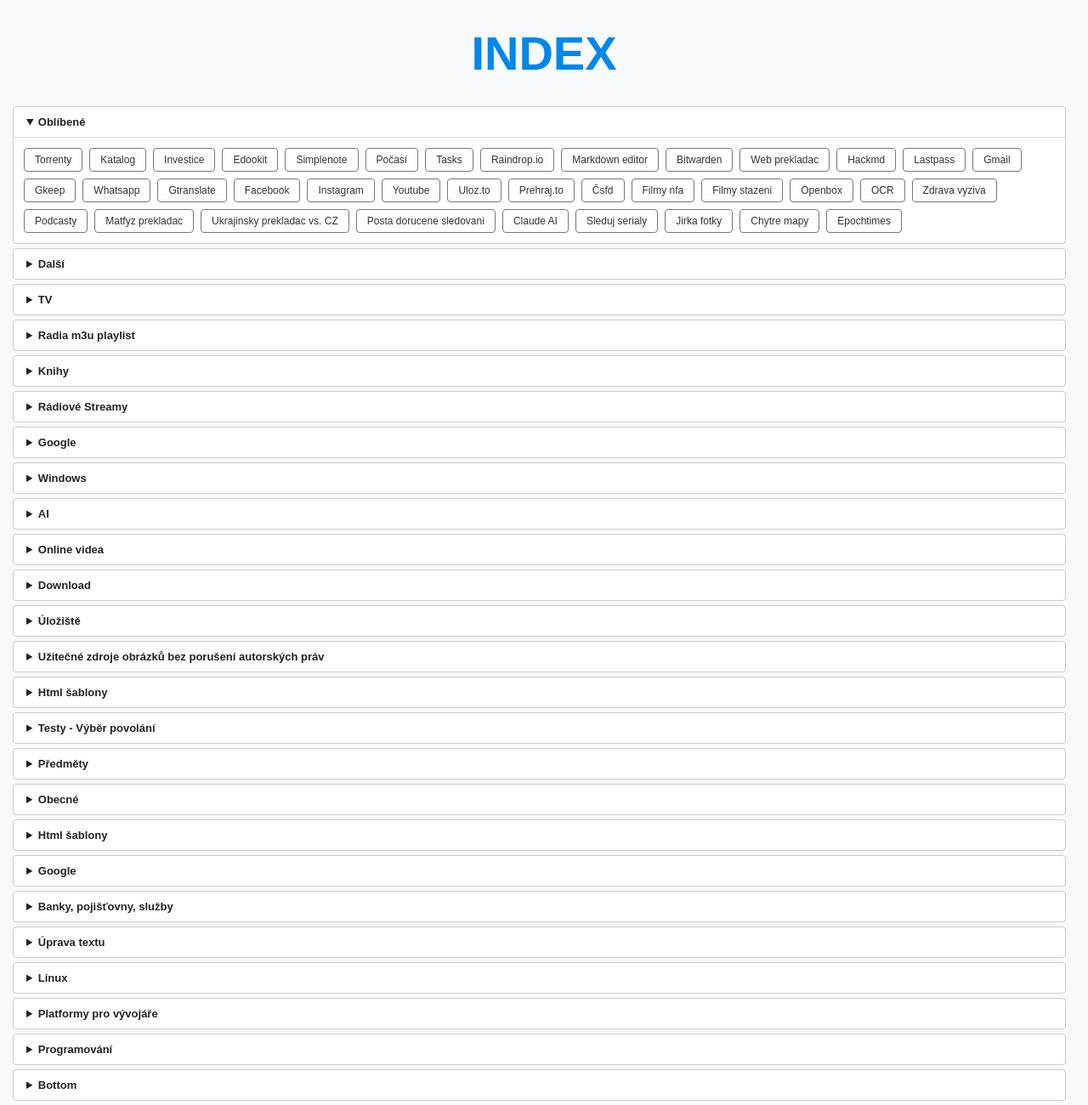
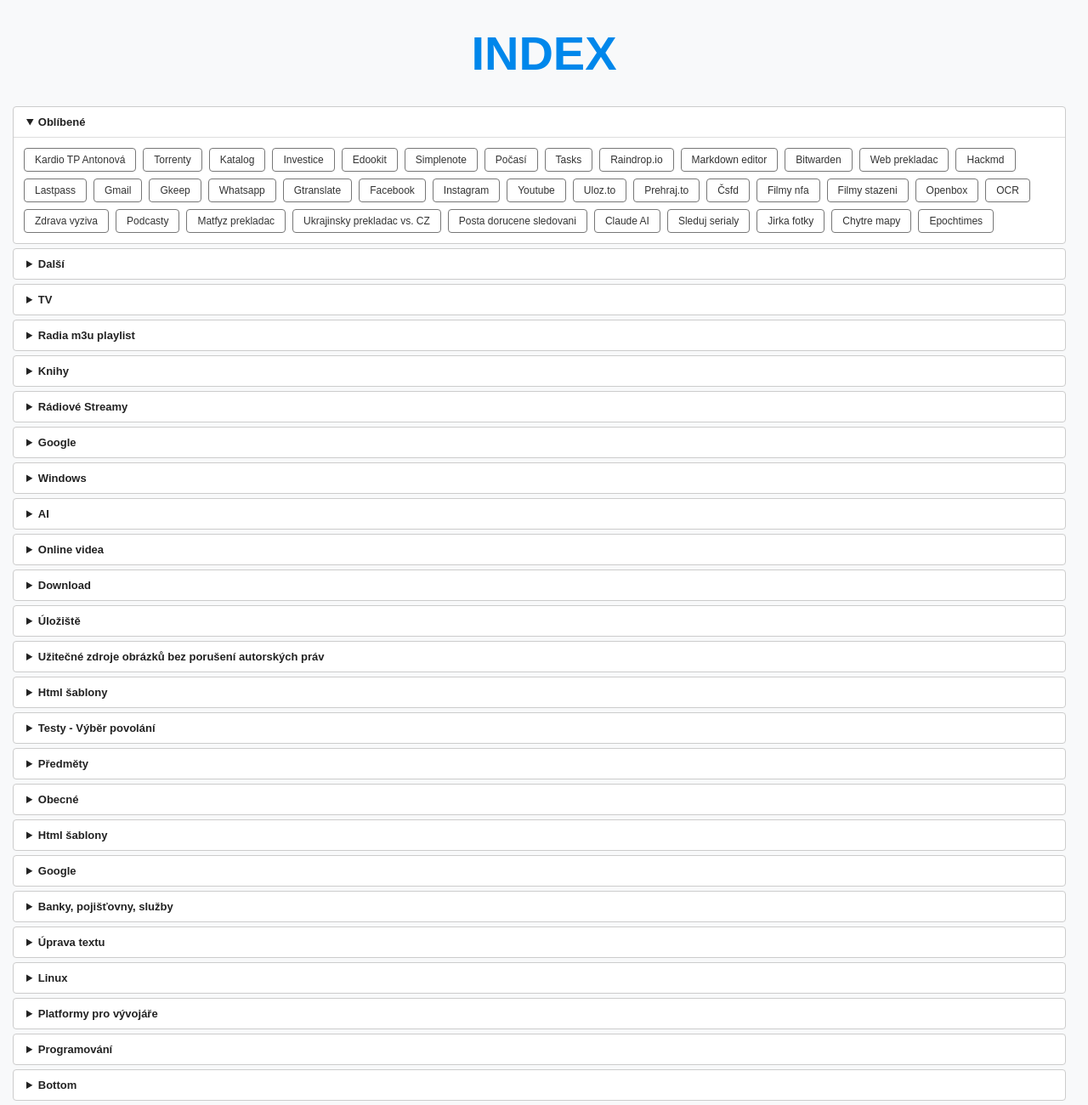
Before and after one commit to bedjan/bedjan.github.io, a Jekyll site: the page built from index.md, in a window 1280 px wide. Shown: the whole page at 85% size. Built offline with Jekyll 4.4.1, drawn with Linux system fonts in a browser that asks for light colours.

Commit message:
Update index.md

```diff
--- a/index.md
+++ b/index.md
@@ -8,6 +8,7 @@
 <details open>
 <summary>Oblíbené</summary>
 <div class="links-grid">
+<a href="https://kardiologieteplice.cz/#kontakt" target="_blank">Kardio TP Antonová</a>
 <a href="https://www.dropbox.com/scl/fo/w3x5naidjcghoyhwep3wn/AGoYubQUkgXLRpw30je_hcY?rlkey=pmpgz4soem6w0a59bmspkx8x4&st=8zztvg1l&dl=0" target="_blank">Torrenty</a>
 <a href="https://bedjan.github.io/katalog_disku_E.html" target="_blank">Katalog</a>
 <a href="https://bedjan.github.io/investice.html" target="_blank">Investice</a>
```
